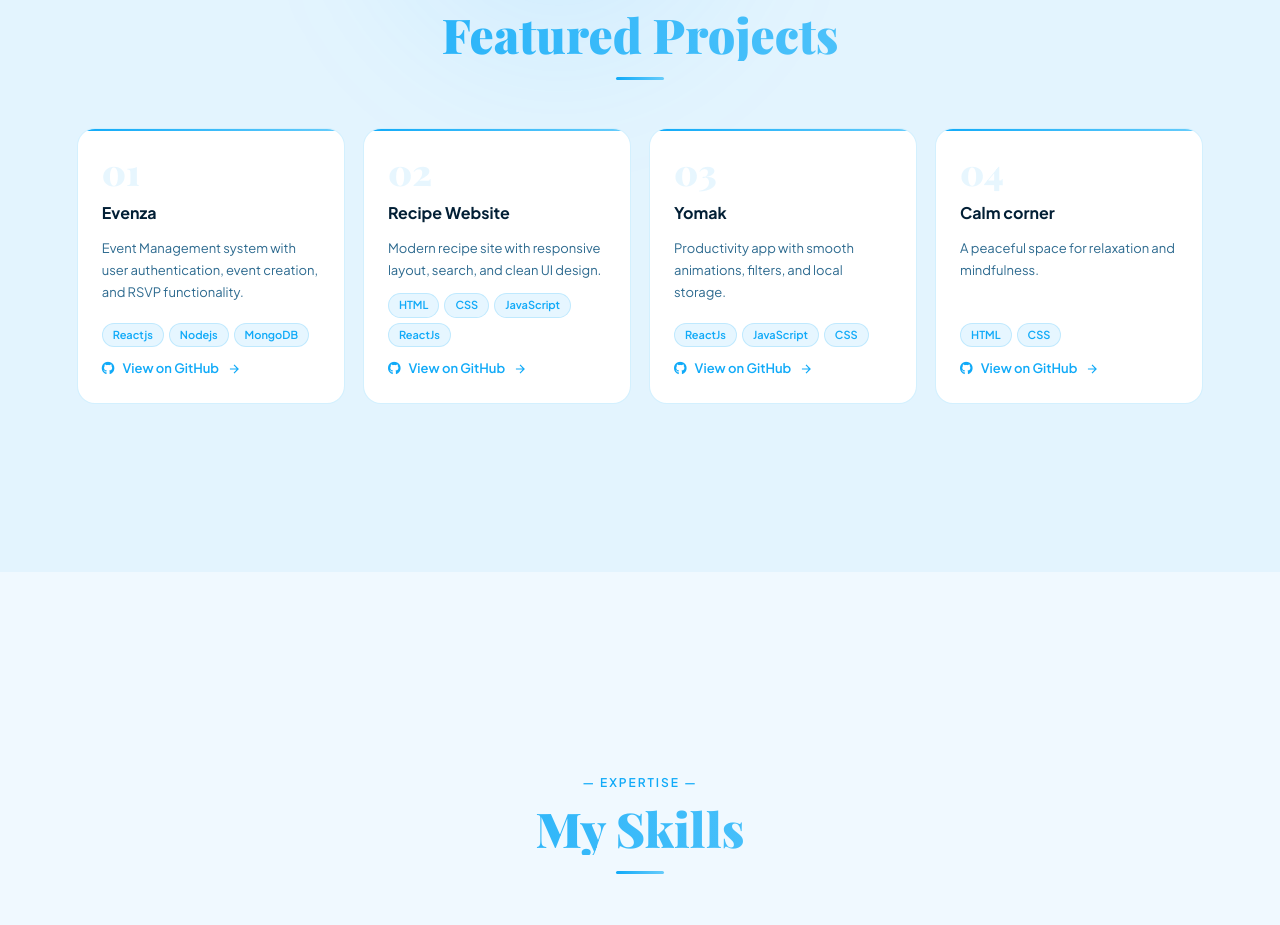
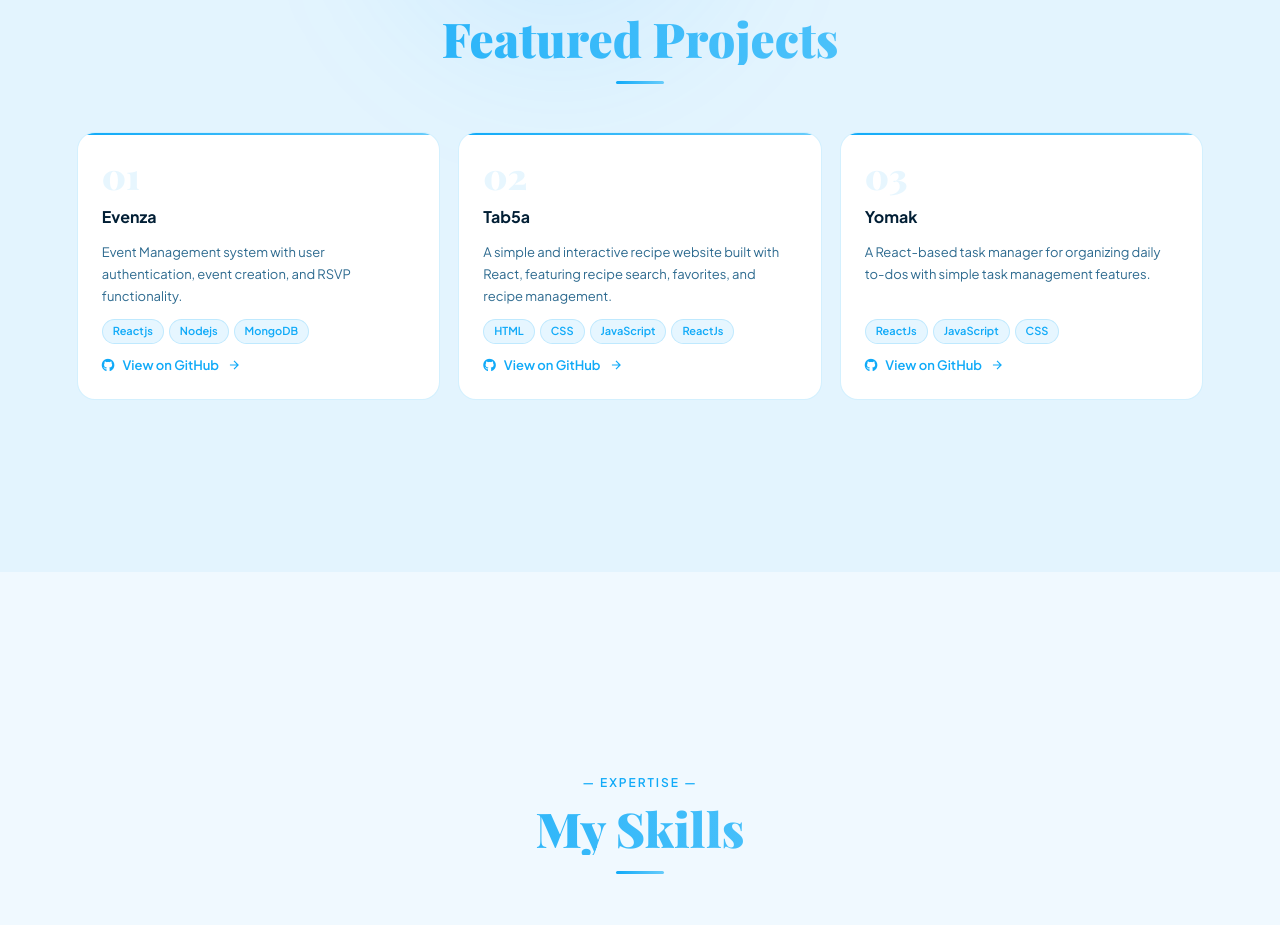
Before and after one commit to Hayam-Maklad/Portfolio, a React (Vite) app: page / in a window 1280 px wide. Shown: the part 1028-1953 px from the top of the page. Built offline with nearby package versions, Linux system fonts and the light colour scheme; a web font is replaced by a local one.

Commit message:
Update project details in data.js

```diff
--- a/src/data.js
+++ b/src/data.js
@@ -6,23 +6,16 @@ export const projects = [
     link: 'https://github.com/Evenzaa/Event-Management-System.git',
   },
   {
-    title: 'Recipe Website',
-    desc: 'Modern recipe site with responsive layout, search, and clean UI design.',
+    title: 'Tab5a',
+    desc: 'A simple and interactive recipe website built with React, featuring recipe search, favorites, and recipe management.',
     tags: ['HTML', 'CSS', 'JavaScript','ReactJs'],
-    link: 'https://github.com/Hayam-Maklad/Recipe-website.git',
+    link: 'https://github.com/Hayam-Maklad/Tab5a.git',
   },
   {
     title: 'Yomak',
-    desc: 'Productivity app with smooth animations, filters, and local storage.',
+    desc: 'A React-based task manager for organizing daily to-dos with simple task management features.',
     tags: ['ReactJs', 'JavaScript', 'CSS'],
     link: 'https://github.com/Hayam-Maklad/Yomak.git',
-  },
-
-   {
-    title: 'Calm corner',
-    desc: 'A peaceful space for relaxation and mindfulness.',
-    tags: ['HTML', 'CSS'],
-    link: 'https://github.com/Hayam-Maklad/calm-corner-template.git',
   },
 
 ]
```
